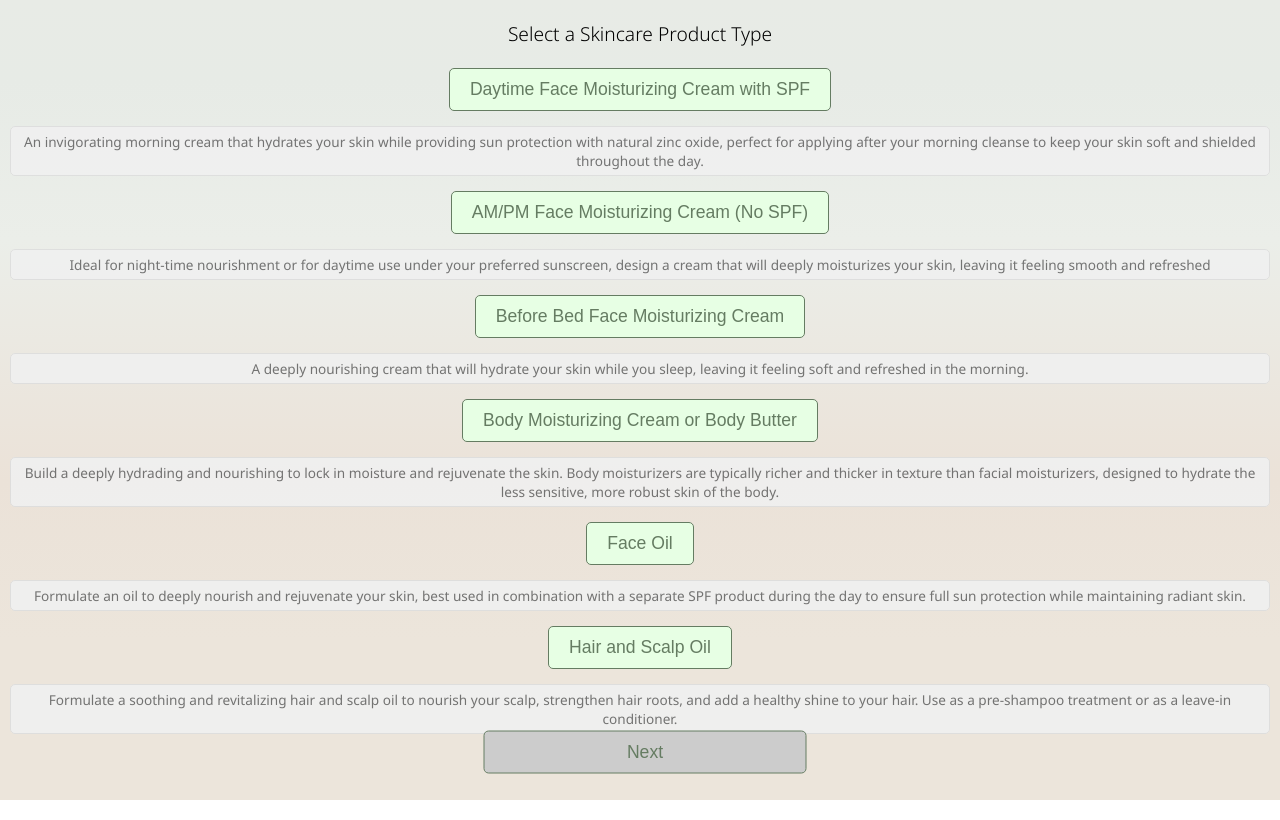
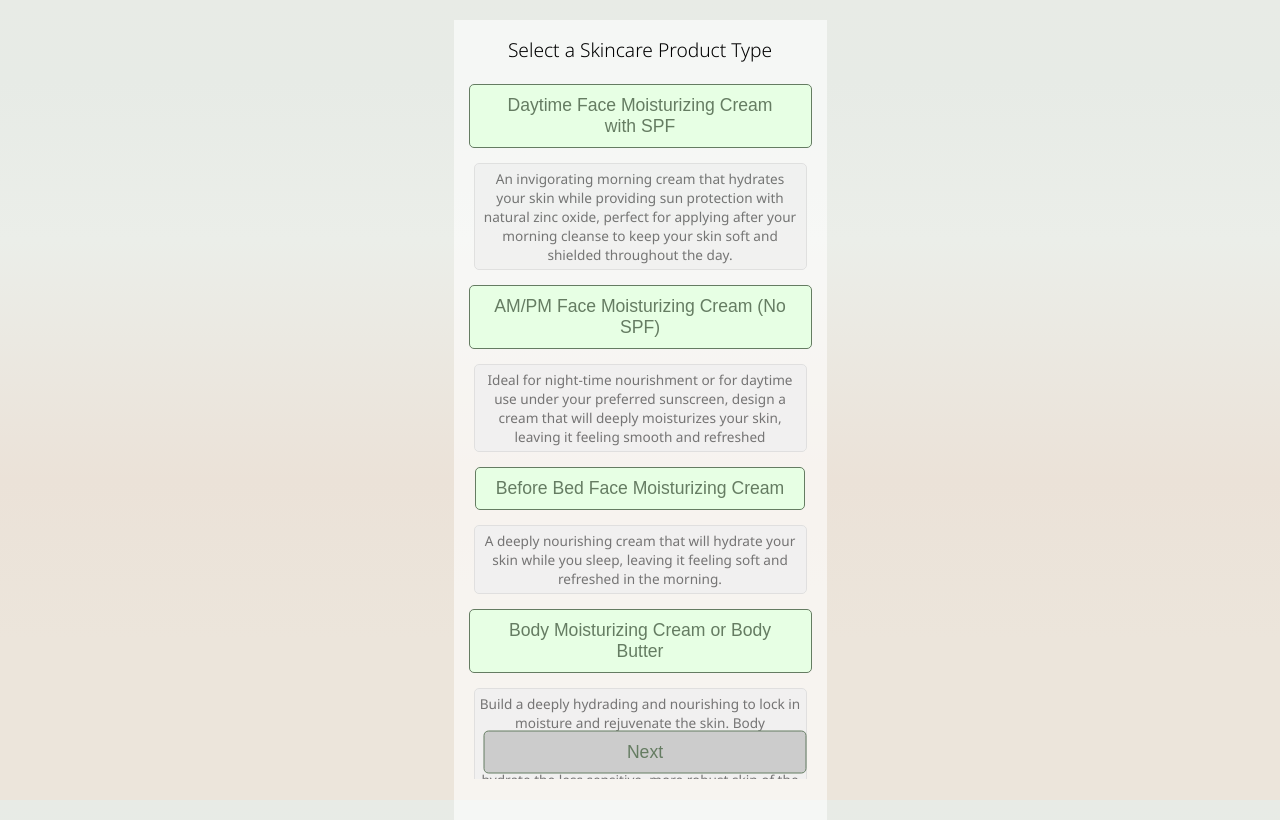
Before and after one commit to cwkoss/skincare, a React (Create React App) app: page /#/product in a window 1280 px wide. Built offline with nearby package versions, Linux system fonts and the light colour scheme; no server answers; a web font is replaced by a local one.

Commit message:
add body container to more pages

```diff
--- a/src/Goals.js
+++ b/src/Goals.js
@@ -78,7 +78,7 @@ function Goals({ setGoalsData, setSelectedMoodsApp, setIncludeFragranceApp }) {
 
 
   return (
-    <div>
+    <div className="body-container">
       <h2>Select Your Skincare Goals/Concerns</h2>
       <form onSubmit={handleSubmit}>
         {skincareGoals.map((goal, index) => (
--- a/src/Product.js
+++ b/src/Product.js
@@ -93,7 +93,7 @@ function Product({ setProductData }) {
     };
 
     return (
-        <div className="product-container">
+        <div className="product-container body-container">
             <h2>Select a Skincare Product Type</h2>
             <form onSubmit={handleSubmit} className="scrollable-content">
                 {Object.entries(skincareProducts).map(([key, value]) => (
--- a/src/Summary.js
+++ b/src/Summary.js
@@ -111,7 +111,7 @@ function Summary({ goalsData, productData, includeFragrance, selectedMoods }) {
   }
 
   return (
-    <div>
+    <div className="body-container">
       <h2>Your Selections</h2>
       <h3>Skincare Goals/Concerns:</h3>
       <ul>
```
